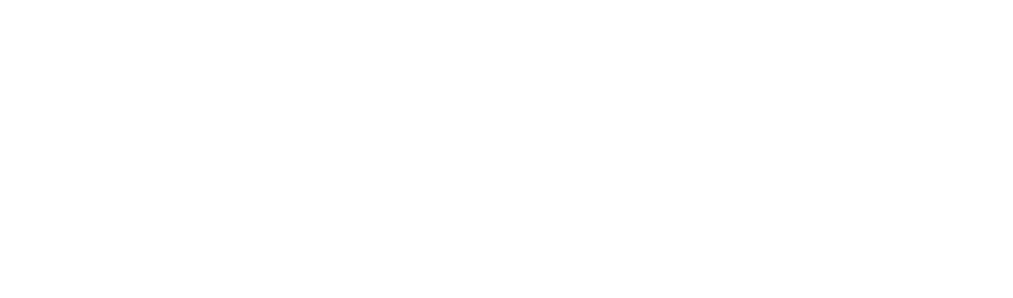
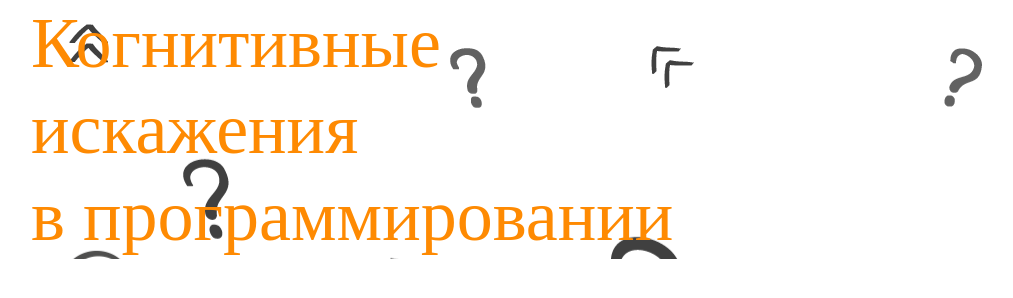
Before and after one commit to Gleb4ik44/layout-designer-project-58, a website: page src/index.html in a window 1280 px wide. Shown: the whole page, without its empty margins (44-1057 px from the left). Drawn offline with Linux system fonts and the light colour scheme; a web font is replaced by a local one.

Commit message:
started to work

```diff
--- a/src/index.html
+++ b/src/index.html
@@ -4,11 +4,19 @@
     <meta charset="UTF-8">
     <meta name="viewport" content="width=device-width, initial-scale=1.0">
     <meta http-equiv="X-UA-Compatible" content="ie=edge">
-    <title>Document</title>
+    <title>Когнитивны искажения Gleb Rumyantsev</title>
+
+    <link rel="preconnect" href="https://fonts.googleapis.com">
+    <link rel="preconnect" href="https://fonts.gstatic.com" crossorigin>
+    <link href="https://fonts.googleapis.com/css2?family=Neucha&family=Open+Sans&display=swap" rel="stylesheet">
 
     <link rel="stylesheet" href="styles/style.css">
 </head>
 <body>
-
+    <header class="container">
+        <h1>Когнитивные <br>искажения <br>в программировании</span></h1>
+    </header>
+    <main></main>
+    <footer></footer>
 </body>
 </html>
--- a/src/styles/style.css
+++ b/src/styles/style.css
@@ -5,3 +5,41 @@
 
   color: #fff;
 }
+
+
+* {
+  box-sizing: border-box;
+}
+
+html,body,div,span,applet,object,iframe,h1,h2,h3,h4,h5,h6,p,blockquote,pre,a,abbr,acronym,address,big,cite,code,del,dfn,em,img,ins,kbd,q,s,samp,small,strike,strong,sub,sup,tt,var,b,u,i,center,dl,dt,dd,ol,ul,li,fieldset,form,label,legend,table,caption,tbody,tfoot,thead,tr,th,td,article,aside,canvas,details,embed,figure,figcaption,footer,header,hgroup,menu,nav,output,ruby,section,summary,time,mark,audio,video{margin:0;padding:0;border:0;font-size:100%;font:inherit;vertical-align:baseline}
+article,aside,details,figcaption,figure,footer,header,hgroup,menu,nav,section{display:block}
+html{height:100%}
+body{line-height:1}
+ol,ul{list-style:none}
+blockquote,q{quotes:none}
+blockquote:before,blockquote:after,q:before,q:after{content:'';content:none}
+table{border-collapse:collapse;border-spacing:0}
+
+.container {
+  width: 100%;
+  max-width: 1130px;
+  margin: 0 auto;
+  padding: 0 15;
+}
+
+body {
+
+}
+
+header{
+  background-image: url(../images/background.png);
+}
+
+h1 {
+  color: var(--Primary, #FE8A02);
+  font-family: Neucha;
+  font-size: 72px;
+  font-style: normal;
+  font-weight: 400;
+  line-height: 86.4px;
+}
```
